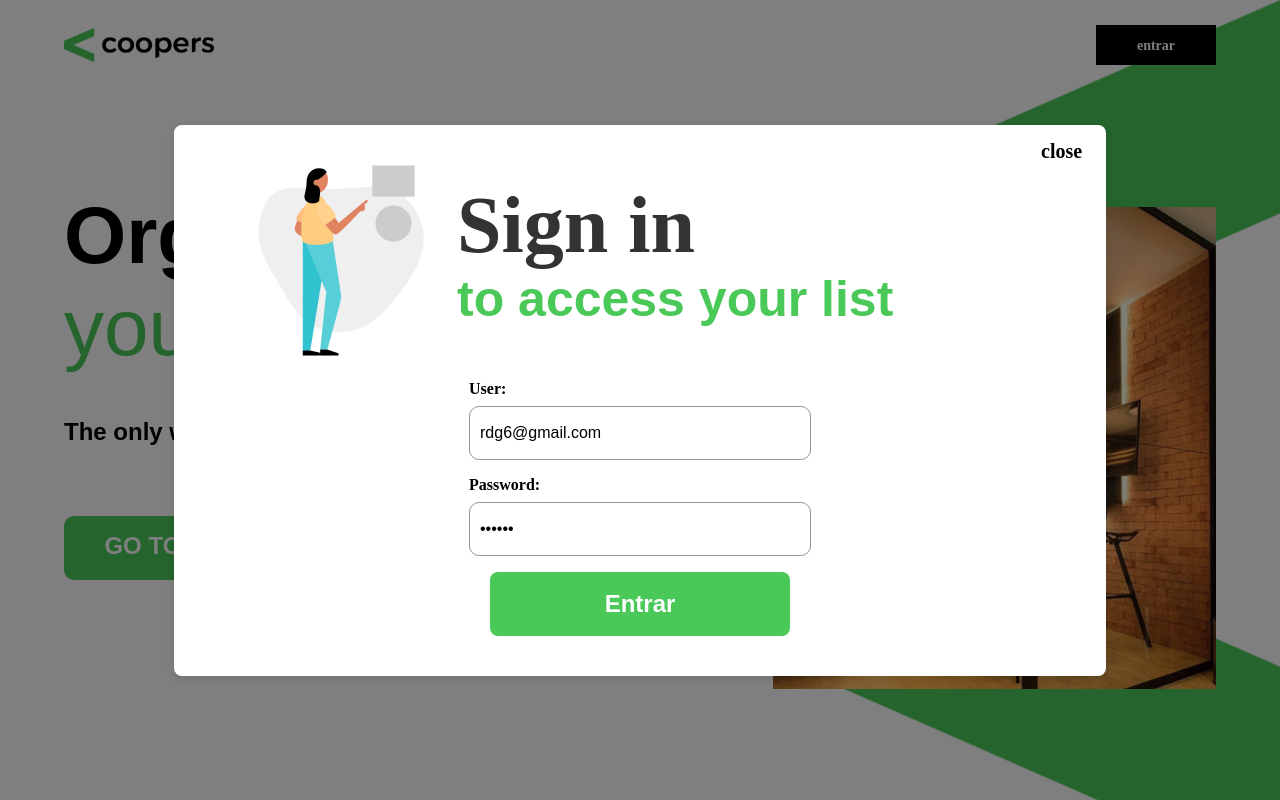
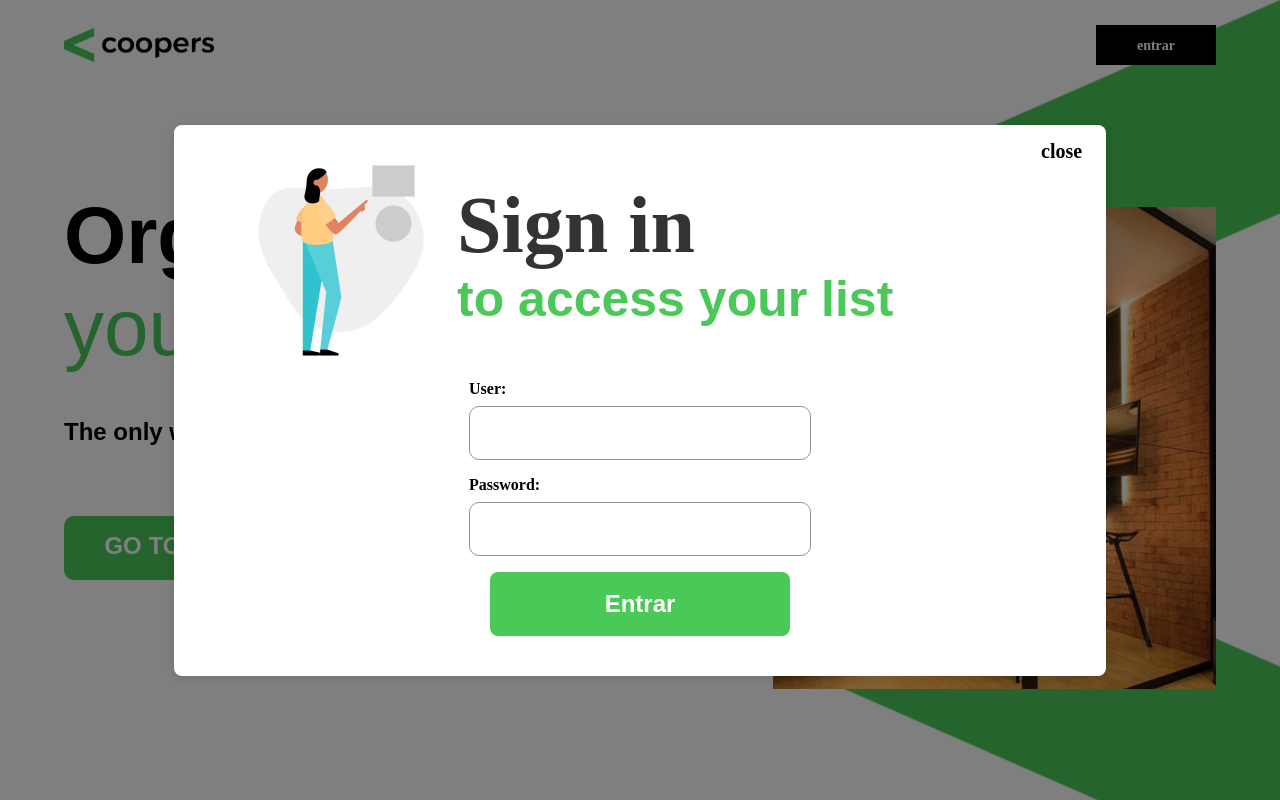
Before and after one commit to rodinogueira/spa, a React (Create React App) app: page / in a window 1280 px wide. Both pictures are taken after a click on the button "entrar". Shown: the top 800 px of the page. Built offline with nearby package versions, Linux system fonts and the light colour scheme; no server answers.

Commit message:
fix form

```diff
--- a/src/Signin/Signin.jsx
+++ b/src/Signin/Signin.jsx
@@ -7,8 +7,8 @@ import './styles.css';
 
 const Signin = ({ onClose, onSubmit }) => {
   const [formData, setFormData] = useState({
-    email: 'rdg6@gmail.com',
-    password: '456123',
+    email: '',
+    password: '',
   });
 
   const handleChange = (e) => {
```
Also changed, not shown: 1 other file (tests, documents, lock files or other folders).
